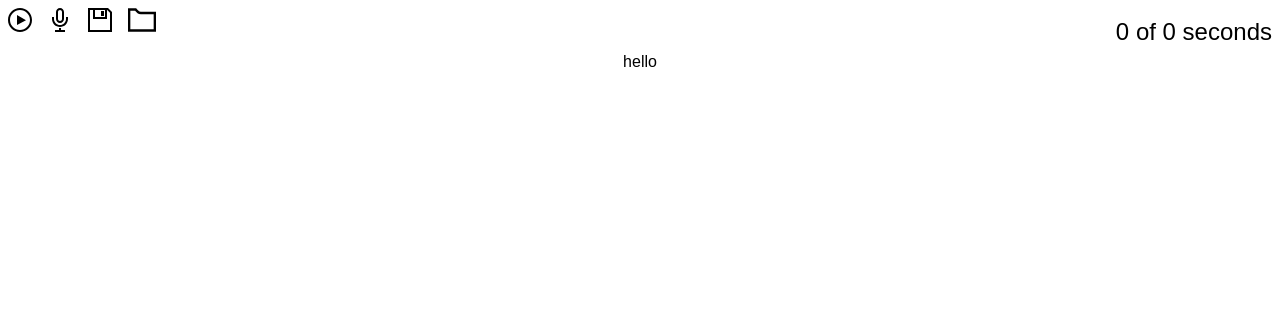
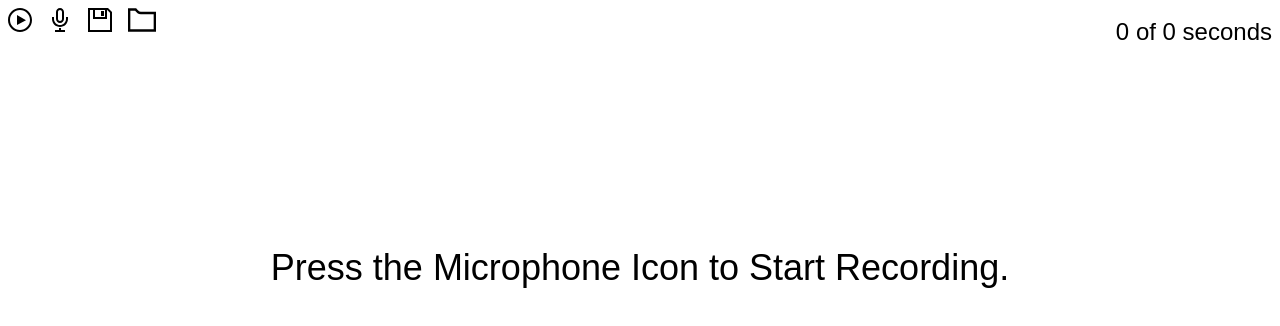
Before and after one commit to ichbtrv/voice-rework, a Svelte app: page / in a window 1280 px wide. Shown: the top 326 px of the page. Built offline with nearby package versions, Linux system fonts and the light colour scheme; no server answers.

Commit message:
Update App to display recorder and note

```diff
--- a/src/App.svelte
+++ b/src/App.svelte
@@ -1,11 +1,18 @@
 <script lang="ts">
+    import AudioPlayer from "./lib/AudioPlayer.svelte";
+    import AudioNote from "./lib/AudioNote.svelte";
     import Navbar from "./lib/Navbar.svelte";
+    import Recorder from "./lib/Recorder.svelte";
  let count = 1;
 </script>
 
 <main class="flex flex-col justify-center w-[100vw]">
   <Navbar/>
   <section class="flex flex-col flex-1 items-center w-[100vw]">
-    hello
+    <AudioPlayer on:stop />
+    <Recorder />
+  </section>
+  <section>
+    <AudioNote />
   </section>
 </main>
```
